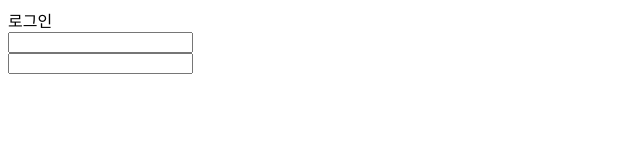
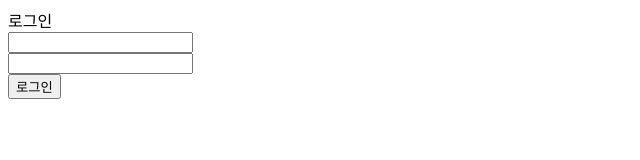
Before and after one commit to anjoohyun/levelup, a website: page signin/index.html in a window 1280 px wide. Shown: the whole page, without its empty margins (0-640 px from the left). Drawn offline with Linux system fonts and the light colour scheme.

Commit message:
login page

```diff
--- a/signin/index.html
+++ b/signin/index.html
@@ -9,6 +9,7 @@
 <body>
     로그인<br>
     <input type="text" name="id"><br>
-    <input type="password" name="pwd">
+    <input type="password" name="pwd"><br>
+    <button>로그인</button>
 </body>
 </html>
```
